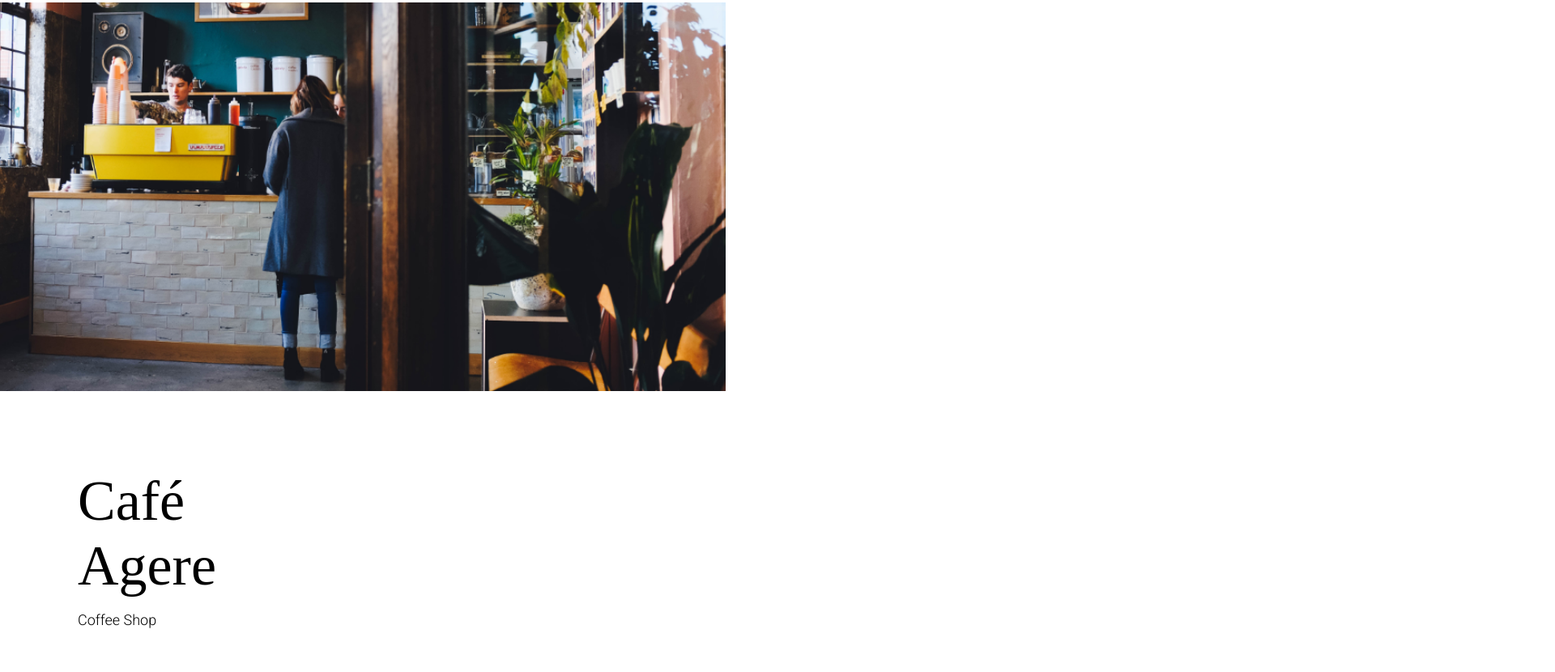
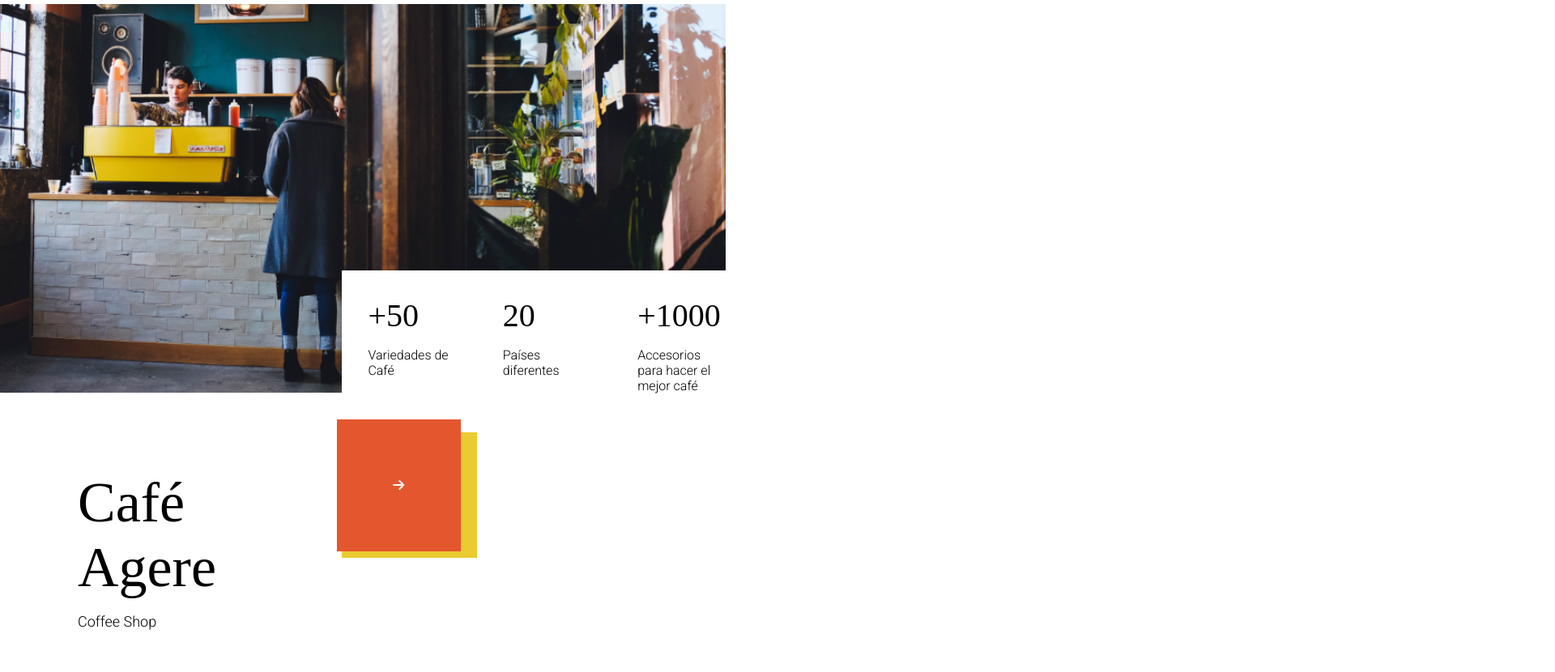
Before and after one commit to pabl-cruz/DesafioCafeAgere, a plain HTML site: page index.html in a window 1280 px wide. Shown: the part 106-936 px from the top of the page at 81% size, 1920 px wide, since content can reach past the window. Drawn offline with Linux system fonts and the light colour scheme; a web font is replaced by a local one.

Commit message:
(wip) realizados componentes de barra de cifras

```diff
--- a/assets/scss/abstracts/_variables.scss
+++ b/assets/scss/abstracts/_variables.scss
@@ -2,6 +2,8 @@
 $white: #ffffff;
 $spanishgray: #989797;
 $shinyshamrock: #4ca866;
+$coral: #eacb31;
+$flame: #e4572e;
 //tipografias
 $roboto: "Roboto";
 $pt: "PT Mono";
--- a/assets/scss/base/_typography.scss
+++ b/assets/scss/base/_typography.scss
@@ -7,11 +7,11 @@
 }
 
 .xx-large{
-  @include font($pt, 40px, 600);
+  @include font($pt, 40px, 500);
 }
 
-.xx-large{
-  @include font($pt, 30px, 600);
+.x-large{
+  @include font($pt, 20px, 500);
 }
 
 .large{
--- a/assets/scss/components/_features.scss
+++ b/assets/scss/components/_features.scss
@@ -0,0 +1,27 @@
+.features{
+  position: absolute;
+  width: 50%;
+  max-height: 20%;
+  background: $white;
+  &__feature{
+    padding: 2rem;
+    width: 16%;
+    &--button{
+      background-color: $coral;
+    }
+  }
+  &__text{
+    padding: 1rem 0;
+  }
+  &__arrow{
+    text-align: center;
+    position: relative;
+    color: $white;
+    background-color: $flame;
+    padding-top: 72px;
+    top: -6vh;
+    left: -3vw;
+    width: 149%;
+    height: 100%;
+  }
+}
--- a/assets/scss/layout/_main.scss
+++ b/assets/scss/layout/_main.scss
@@ -0,0 +1,4 @@
+.features{
+  top: 55vh;
+  left: 33vw;
+}
--- a/assets/scss/main.scss
+++ b/assets/scss/main.scss
@@ -36,6 +36,8 @@
   'themes/theme';
 
 //vendor
+@import
+  'vendor/fontawesome';
 
 //shame
 @import
--- /dev/null
+++ b/assets/scss/vendor/_fontawesome.scss
@@ -0,0 +1,3 @@
+svg{
+  font-size: 3rem;
+}
--- a/index.html
+++ b/index.html
@@ -53,18 +53,20 @@ crossorigin="anonymous"
       <section class="features row">
         <div class="features__feature">
           <span class="xx-large">+50</span>
-          <p class="medium">Variedades de Café</p>
+          <p class="features__text medium">Variedades de Café</p>
         </div>
         <div class="features__feature">
           <span class="xx-large">20</span>
-          <p class="medium">Países diferentes</p>
+          <p class="features__text medium">Países diferentes</p>
         </div>
         <div class="features__feature">
           <span class="xx-large">+1000</span>
-          <p class="medium">Accesorios para hacer el mejor café</p>
+          <p class="features__text medium">Accesorios para hacer el mejor café</p>
         </div>
-        <div class="features__button">
-          <i class="fa-solid fa-arrow-right"></i>
+        <div class="features__feature features__feature--button">
+          <div class="features__arrow">
+            <i class="fa-solid fa-arrow-right"></i>
+          </div>
         </div>
       </section>
       <section class="meetus row">
```
Also changed, not shown: assets/css/main.css, 1 other file.
